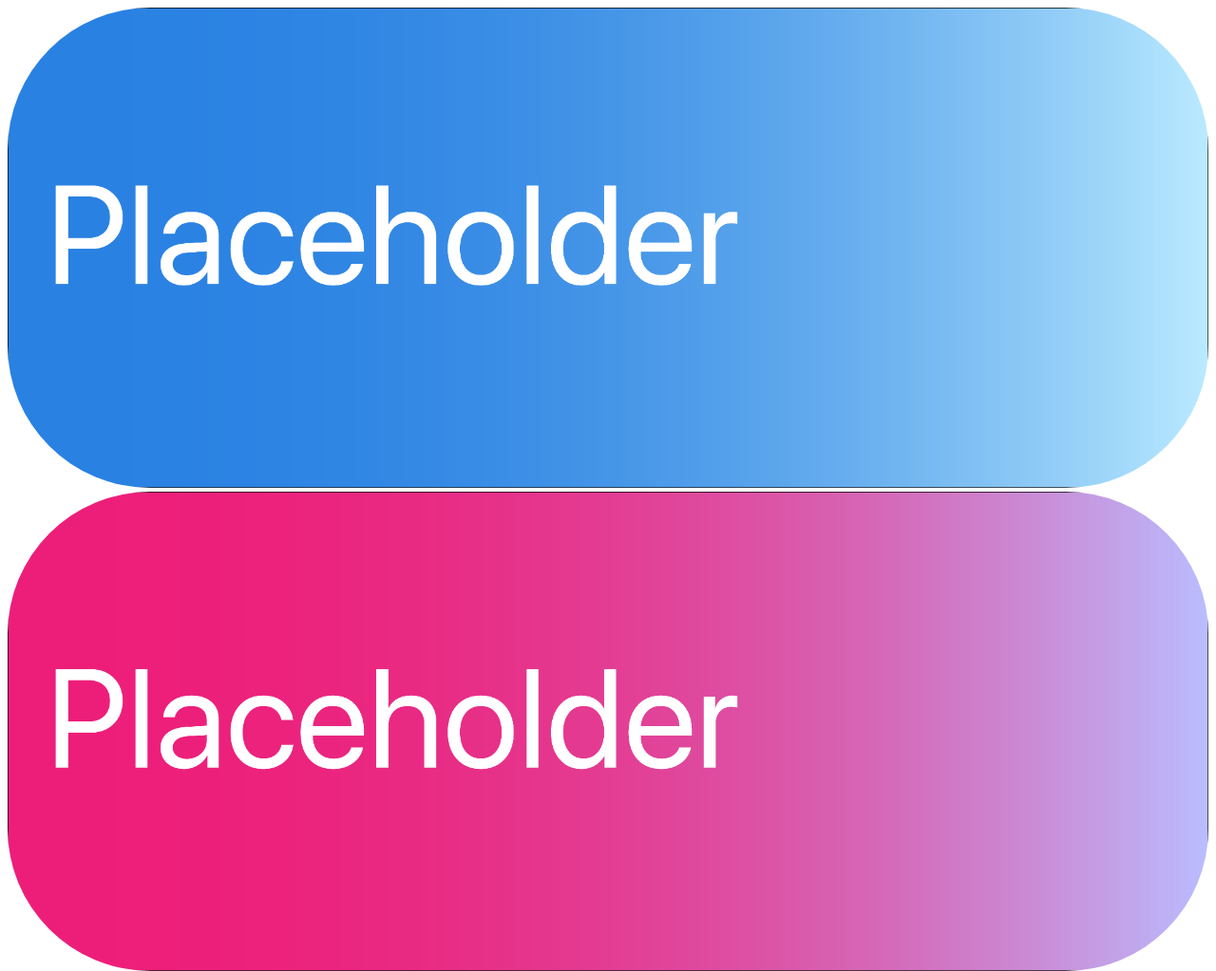
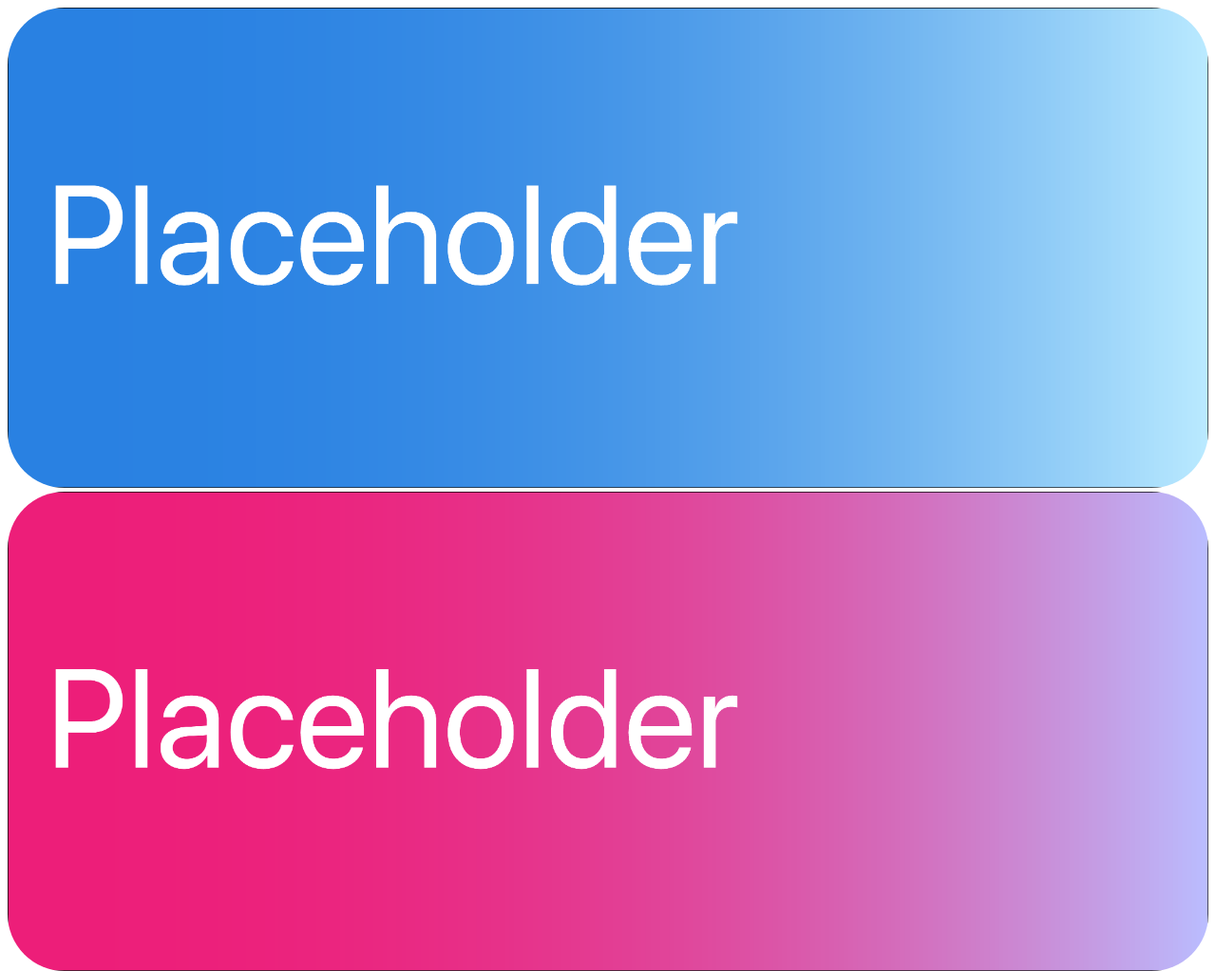
Before and after one commit to Melanote/melanote.github.io, a plain HTML site: page learn.html in a window 1280 px wide. Shown: the top 1023 px of the page at 95% size. Drawn offline with Linux system fonts and the light colour scheme.

Commit message:
Add files via upload

```diff
--- a/learn.html
+++ b/learn.html
@@ -3,7 +3,7 @@
 <style>
 img {
 
-border-radius: 150px;
+border-radius: 60px;
 max-width: 100%;
 
 }
```
